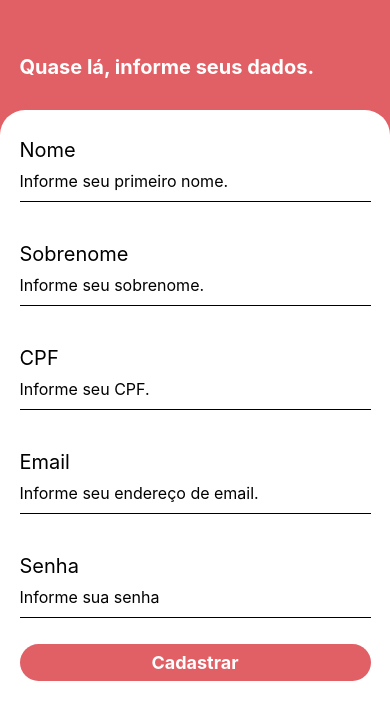
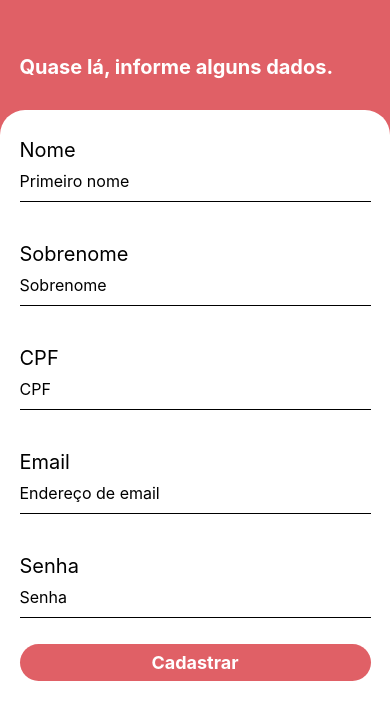
Before and after one commit to vicorsi/kbank-react-native, a React Native app: screen /Cadastrar in a window 390 px wide. Shown: the top 720 px of the page. Built offline with nearby package versions, Linux system fonts and the light colour scheme.

Commit message:
fix: Cadastrar informations

```diff
--- a/src/pages/Cadastrar/Cadastrar.jsx
+++ b/src/pages/Cadastrar/Cadastrar.jsx
@@ -11,8 +11,7 @@ import { useNavigation } from "@react-navigation/native";
 
 function Cadastrar() {
 	const navigation = useNavigation();
-    // diponeóibiobneokn ojiehb ui9oeh iopehpo ehheoje
-
+	// diponeóibiobneokn ojiehb ui9oeh iopehpo ehheoje
 
 	return (
 		<View style={styles.container}>
@@ -22,37 +21,25 @@ function Cadastrar() {
 				style={styles.containerHeader}
 			>
 				<Text style={styles.txtHeader}>
-					Quase lá, informe seus dados.
+					Quase lá, informe alguns dados.
 				</Text>
 			</Animatable.View>
 
 			<Animatable.View animation="fadeInUp" style={styles.containerForm}>
 				<Text style={styles.label}>Nome</Text>
-				<TextInput
-					placeholder="Informe seu primeiro nome."
-					style={styles.input}
-				/>
+				<TextInput placeholder="Primeiro nome" style={styles.input} />
 				<Text style={styles.label}>Sobrenome</Text>
-				<TextInput
-					placeholder="Informe seu sobrenome."
-					style={styles.input}
-				/>
+				<TextInput placeholder="Sobrenome" style={styles.input} />
 				<Text style={styles.label}>CPF</Text>
-				<TextInput
-					placeholder="Informe seu CPF."
-					style={styles.input}
-				/>
+				<TextInput placeholder="CPF" style={styles.input} />
 				<Text style={styles.label}>Email</Text>
 				<TextInput
-					placeholder="Informe seu endereço de email."
+					placeholder="Endereço de email"
 					style={styles.input}
 				/>
 
 				<Text style={styles.label}>Senha</Text>
-				<TextInput
-					placeholder="Informe sua senha"
-					style={styles.input}
-				/>
+				<TextInput placeholder="Senha" style={styles.input} />
 
 				<TouchableOpacity
 					style={styles.login}
@@ -86,8 +73,6 @@ const styles = StyleSheet.create({
 		borderTopRightRadius: 25,
 		paddingStart: "5%",
 		paddingEnd: "5%",
-
-
 	},
 	label: {
 		fontSize: 20,
```
